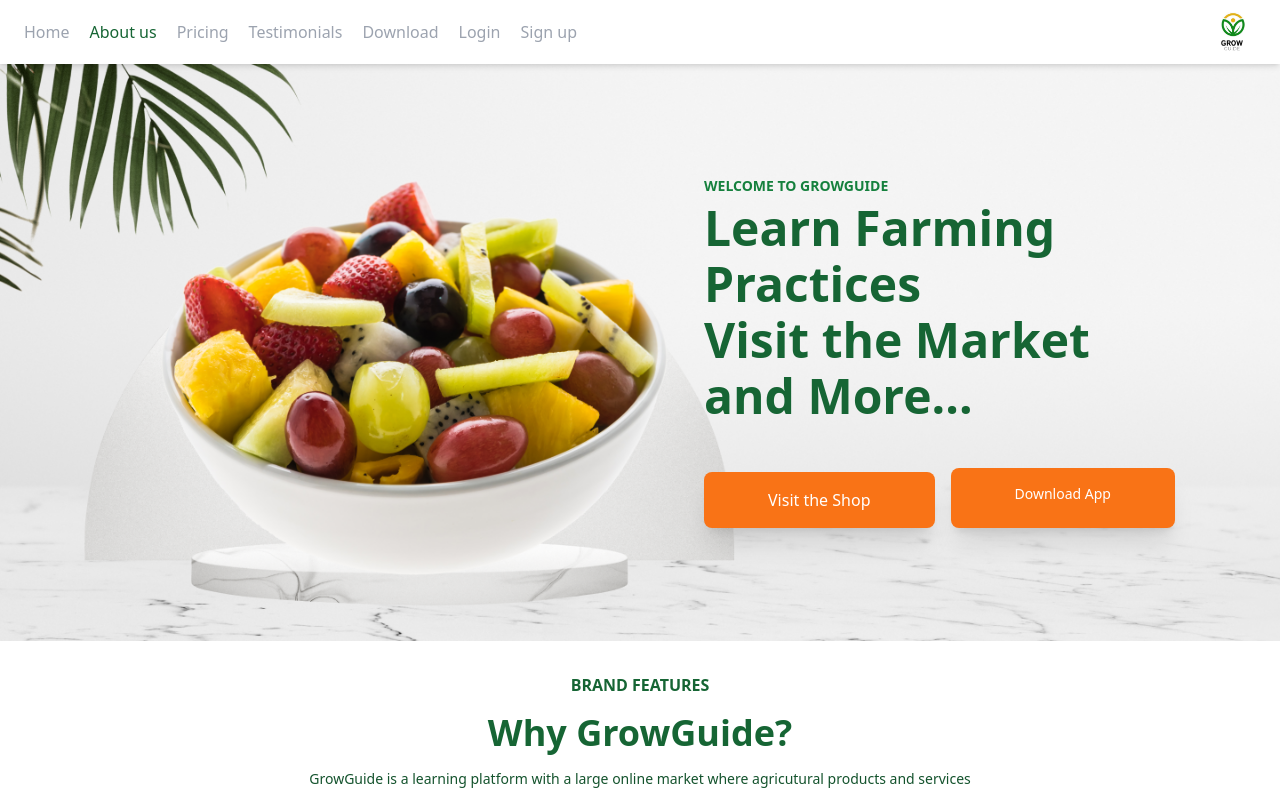
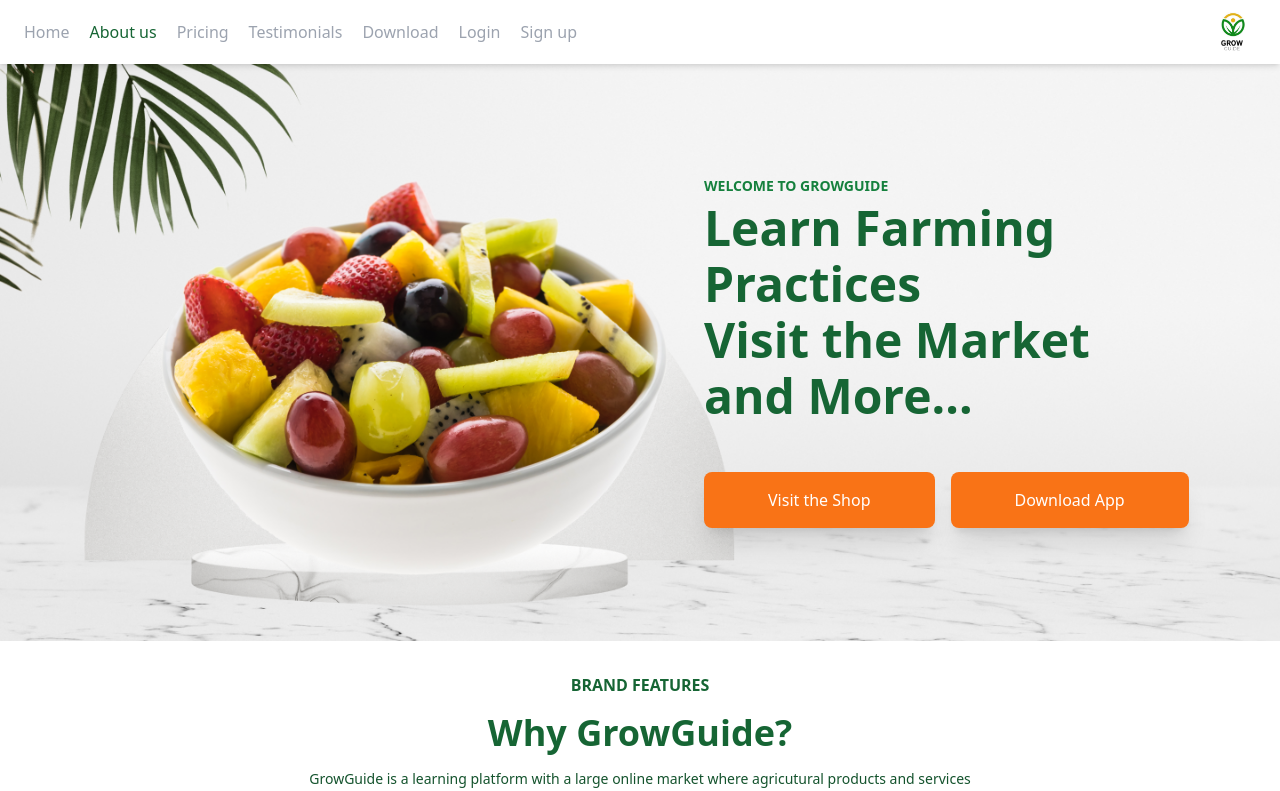
Before and after one commit to xiansakana/growguide, a React (Create React App) app: page / in a window 1280 px wide. Shown: the top 791 px of the page. Built offline with nearby package versions, Linux system fonts and the light colour scheme.

Commit message:
modified hero section font size

```diff
--- a/src/components/homepage/Hero.tsx
+++ b/src/components/homepage/Hero.tsx
@@ -23,12 +23,10 @@
           <button className="flex mt-1 px-1 sm:px-4 md:px-8 lg:px-16 py-[3px] sm:py-2 lg:py-4 bg-orange-500 text-white rounded-lg shadow-xl hover:bg-green-600 transition-colors ">
             <p className="text-[4px] md:text-sm lg:text-base">Visit the Shop</p>
           </button>
-          <button className="flex  px-1 sm:px-4 md:px-8 lg:px-16 py-[3px] sm:py-2 lg:py-4 bg-orange-500 text-white rounded-lg shadow-xl hover:bg-green-600 transition-colors ">
-            <a href="#download">
-              <p className="text-[4px] md:text-sm lg:text-medium">
-                Download App
-              </p>
-            </a>
+          <button className="flex mt-1 px-1 sm:px-4 md:px-8 lg:px-16 py-[3px] sm:py-2 lg:py-4 bg-orange-500 text-white rounded-lg shadow-xl hover:bg-green-600 transition-colors ">
+            <p className="text-[4px] md:text-sm lg:text-base">
+              <a href="#download">Download App</a>
+            </p>
           </button>
         </div>
       </div>
```
